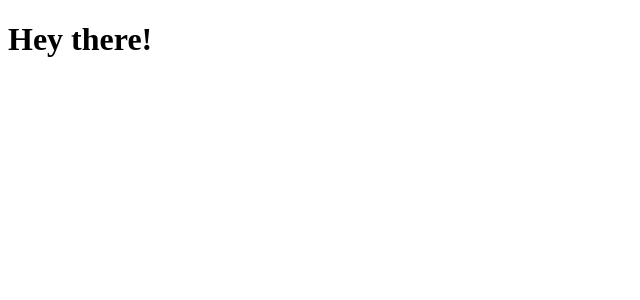
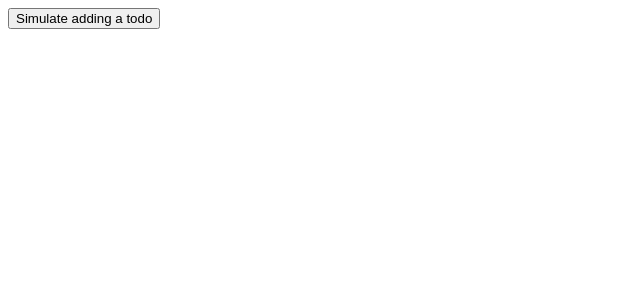
Before and after one commit to bapjiws/todo-priority-list-front, a React app: page / in a window 1280 px wide. Shown: the top 300 px of the page, without its empty margins (0-640 px from the left). Built offline with nearby package versions, Linux system fonts and the light colour scheme.

Commit message:
Partial Redux boilerplate w/ a stub

```diff
--- a/package.json
+++ b/package.json
@@ -31,6 +31,7 @@
     "react-hot-loader": "next",
     "react-redux": "^5.0.4",
     "redux": "^3.6.0",
+    "redux-thunk": "^2.2.0",
     "rimraf": "^2.6.1",
     "sass-loader": "^6.0.3",
     "style-loader": "^0.16.1",
--- /dev/null
+++ b/redux/actions/todos.js
@@ -0,0 +1,9 @@
+import * as types from '../actions/types';
+
+export const addTodoSuccess = data => ({type: types.ADD_TODO_SUCCESS, data});
+
+export const addTodo = todo => {
+    return (dispatch, getState) => {
+        dispatch(addTodoSuccess(data))
+    }
+};
--- /dev/null
+++ b/redux/actions/types.js
@@ -0,0 +1,5 @@
+export const ADD_TODO_SUCCESS = 'ADD_TODO_SUCCESS';
+export const ADD_TODO_FAILURE = 'ADD_TODO_FAILURE';
+
+export const LOAD_TODOS_SUCCESS = 'LOAD_TODOS_SUCCESS';
+export const LOAD_TODOS_FAILURE = 'LOAD_TODOS_FAILURE';
--- /dev/null
+++ b/redux/configureStore.js
@@ -0,0 +1,19 @@
+import { createStore, applyMiddleware, compose } from 'redux';
+import rootReducer from '../redux/reducers/rootReducer';
+import thunk from 'redux-thunk';
+// Can't import it here when it's only installed as a dev dependency.
+// import { composeWithDevTools } from 'redux-devtools-extension/developmentOnly';
+
+const configureStore = () => {
+    const middlewares = [thunk];
+
+    return createStore(
+        rootReducer,
+        // initialState,
+        process.env.NODE_ENV === 'production' ?
+            compose(applyMiddleware(...middlewares)) :
+            require('redux-devtools-extension/developmentOnly').composeWithDevTools(applyMiddleware(...middlewares))
+    );
+};
+
+export default configureStore;
--- /dev/null
+++ b/redux/reducers/rootReducer.js
@@ -0,0 +1,8 @@
+import { combineReducers } from 'redux';
+import todosReducer from './rootReducer';
+
+const rootReducer = combineReducers({
+    todos: todosReducer
+});
+
+export default rootReducer
--- /dev/null
+++ b/redux/reducers/todos.js
@@ -0,0 +1,33 @@
+import * as types from '../actions/types';
+
+const initialState = {
+    data: [],
+    error: null
+};
+
+const todosReducer = (todos = [], action) => {
+    const { type, data, error } = action;
+
+    switch (type) {
+
+        case types.ADD_TODO_SUCCESS:
+            return {
+                data: [ ...todos.data, data ],
+                error: null
+            };
+
+        case types.ADD_TODO_FAILURE:
+            // TODO: implement
+
+        case types.LOAD_TODOS_SUCCESS:
+            // TODO: implement
+
+        case types.LOAD_TODOS_FAILURE:
+            // TODO: implement
+
+        default:
+            return todos;
+    }
+};
+
+export default todosReducer;
--- a/src/components/App.jsx
+++ b/src/components/App.jsx
@@ -1,5 +1,14 @@
 import React from 'react';
+import { Provider } from 'react-redux';
 
-const App = () => <h1>Hey there!</h1>;
+import configureStore from '../../redux/configureStore';
+
+import UserInput from './UserInput';
+
+const App = () => {
+    return <Provider store={configureStore()}>
+        <UserInput />
+    </Provider>
+};
 
 export default App;
--- /dev/null
+++ b/src/components/UserInput.jsx
@@ -0,0 +1,17 @@
+import React from 'react';
+import { connect } from 'react-redux';
+
+import { addTodo } from '../../redux/actions/todos';
+
+let todoStub = {
+    priority: 4,
+    name: 'Покрасить забор',
+    description: 'Покрасить забор вокруг дома розовым цветом до полуночи сегодня.'
+};
+
+export const UserInput = (props) => <button onClick={() => props.addTodo(todoStub)}>Simulate adding a todo</button>;
+
+export default connect(
+    null,
+    { addTodo }
+)(UserInput);
--- a/webpack.config.js
+++ b/webpack.config.js
@@ -42,7 +42,7 @@ if (inProductionMode) {
 module.exports = {
     entry: inProductionMode ? {
         bundle: './src/index.js',
-        vendor: ['react', 'react-dom', 'react-redux', 'redux']
+        vendor: ['react', 'react-dom', 'react-redux', 'redux', 'redux-thunk']
     } : [
         'react-hot-loader/patch',
         'webpack-hot-middleware/client',
@@ -59,7 +59,8 @@ module.exports = {
             {
                 test: /\.jsx?$/,
                 include: [
-                    path.join(__dirname, "/src")
+                    path.join(__dirname, "/src"),
+                    path.join(__dirname, "/redux")
                 ],
                 // React Hot Loader should be automatically disabled in production.
                 use: ['react-hot-loader/webpack', 'babel-loader']
```
Also changed, not shown: redux/AppProvider.jsx (added), 1 other file (tests, documents, lock files or other folders).
